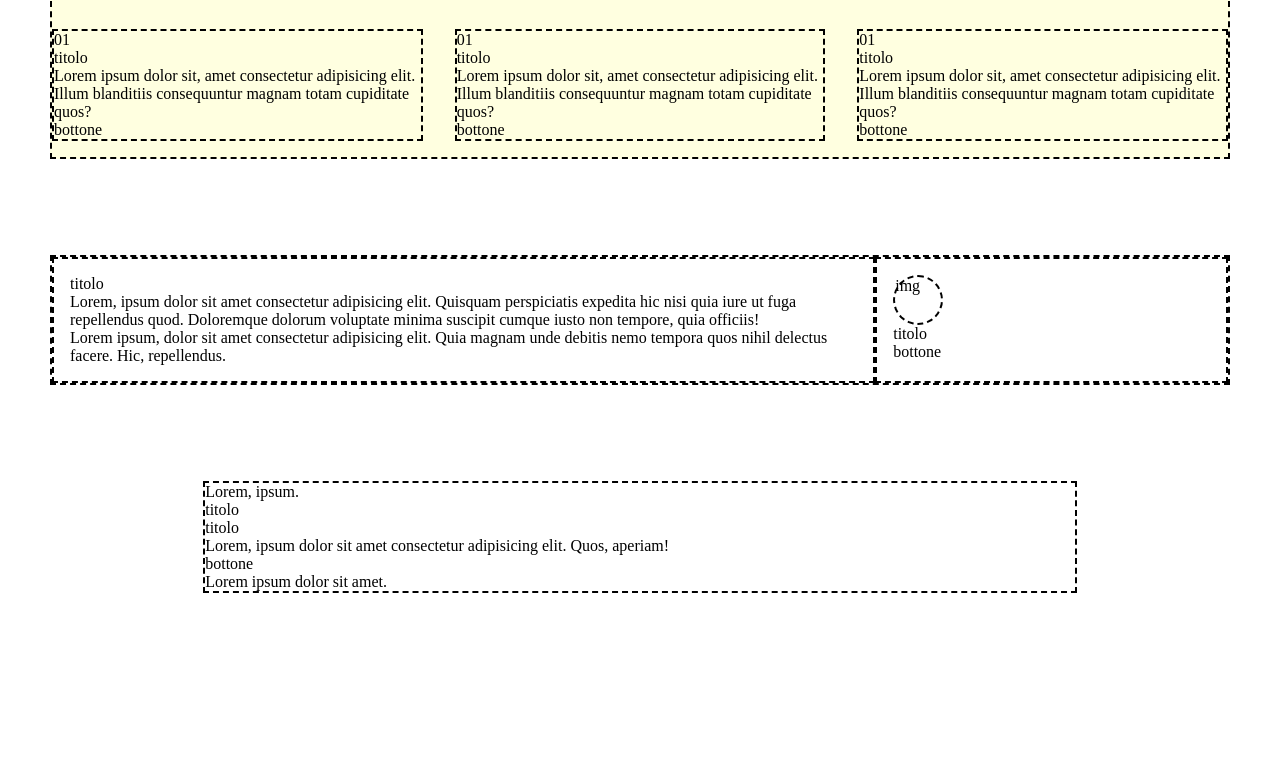
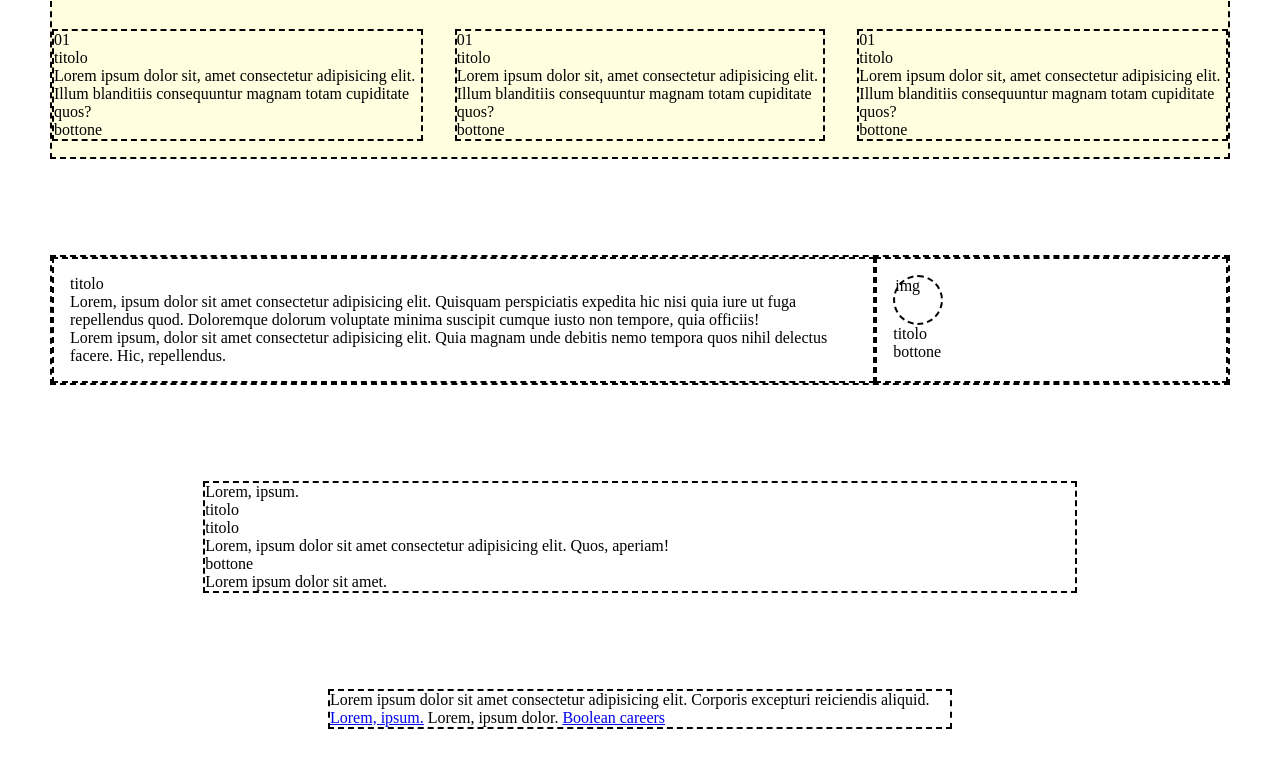
Before and after one commit to AlessandroFacci/htmlcss-responsive-layout, a plain HTML site: page index.html in a window 1280 px wide. Shown: the part 1255-2032 px from the top of the page. Before the commit the page ends 1896 px from the top, so only its background shows below. Drawn offline with Linux system fonts and the light colour scheme.

Commit message:
index and style: add footer

```diff
--- a/css/style.css
+++ b/css/style.css
@@ -167,6 +167,12 @@ header .container {
   padding: 3rem 1rem;
 }
 
+/* footer */
+
+footer {
+  padding: 3rem 1rem;
+}
+
 /*
 # *************
 #  RESPONSIVE *
@@ -210,6 +216,9 @@ header .container {
   }
   #start .container {
     width: 90%;
+  }
+  footer .container {
+    width: 50%;
   }
 }
 
--- a/index.html
+++ b/index.html
@@ -222,6 +222,16 @@
           <p>Lorem ipsum dolor sit amet.</p>
         </div>
       </section>
+      <footer>
+        <div class="container border">
+          <p>
+            Lorem ipsum dolor sit amet consectetur adipisicing elit. Corporis
+            excepturi reiciendis aliquid.
+          </p>
+          <a href="#">Lorem, ipsum.</a> Lorem, ipsum dolor.
+          <a href="#">Boolean careers</a>
+        </div>
+      </footer>
     </main>
   </body>
 </html>
```
